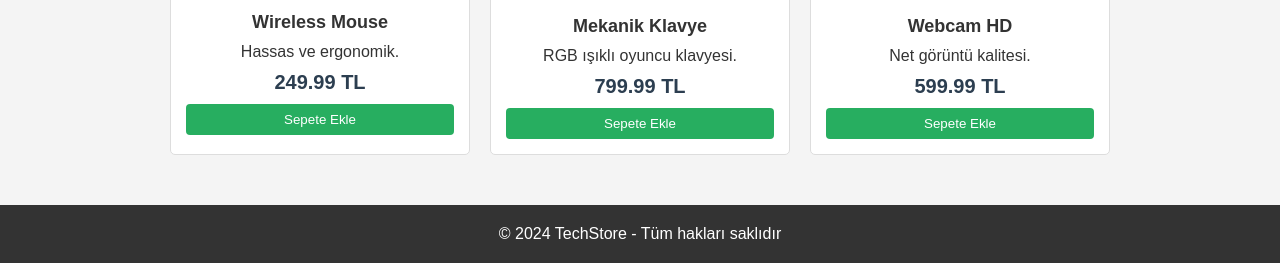
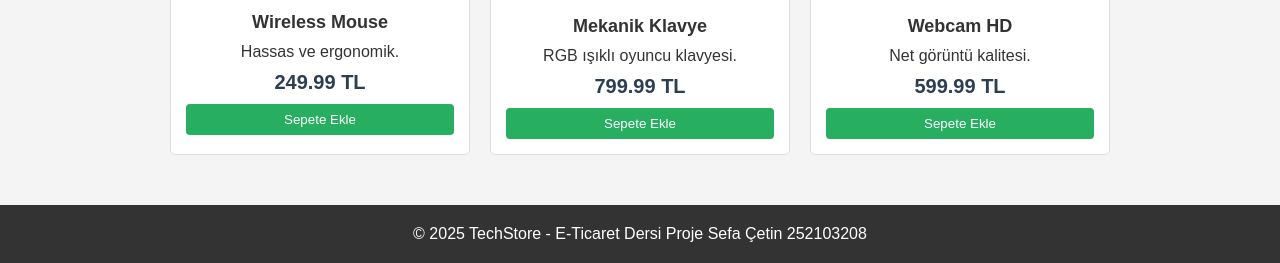
Before and after one commit to sfctnn/E-Ticaret_Proje, a plain HTML site: page index.html in a window 1280 px wide. Shown: the part 1006-1269 px from the top of the page. Drawn offline with Linux system fonts and the light colour scheme.

Commit message:
Update footer copyright year and text

```diff
--- a/index.html
+++ b/index.html
@@ -85,7 +85,7 @@
     <!-- FOOTER (ALT BİLGİ) -->
     <footer class="footer">
         <div class="container">
-            <p>&copy; 2024 TechStore - Tüm hakları saklıdır</p>
+            <p>&copy; 2025 TechStore - E-Ticaret Dersi Proje Sefa Çetin 252103208</p>
         </div>
     </footer>
 
```
